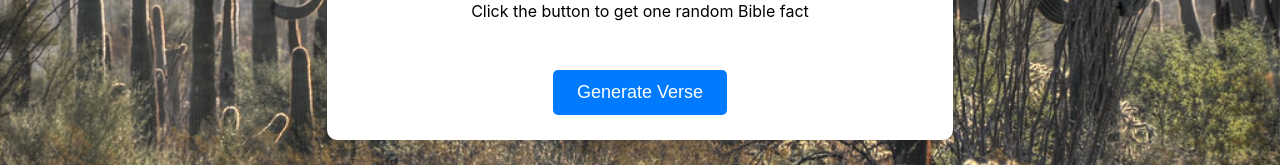
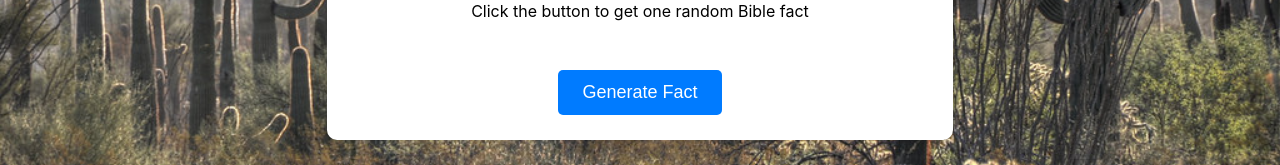
Before and after one commit to jstick2599/randomBibleFacts, a React (Create React App) app: page / in a window 1280 px wide. Shown: the part 428-593 px from the top of the page. Built offline with nearby package versions, Linux system fonts and the light colour scheme.

Commit message:
changed button name to fit more

```diff
--- a/src/pages/LandingPage.js
+++ b/src/pages/LandingPage.js
@@ -85,7 +85,7 @@ const LandingPage = () => {
             <p id="verse">{verse}</p>
             <img src={cactusImage} id="saguaro" alt="Cactus" />
           </div>
-          <button onClick={generateVerse}>Generate Verse</button>
+          <button onClick={generateVerse}>Generate Fact</button>
         </div>
       </div>
 
```
